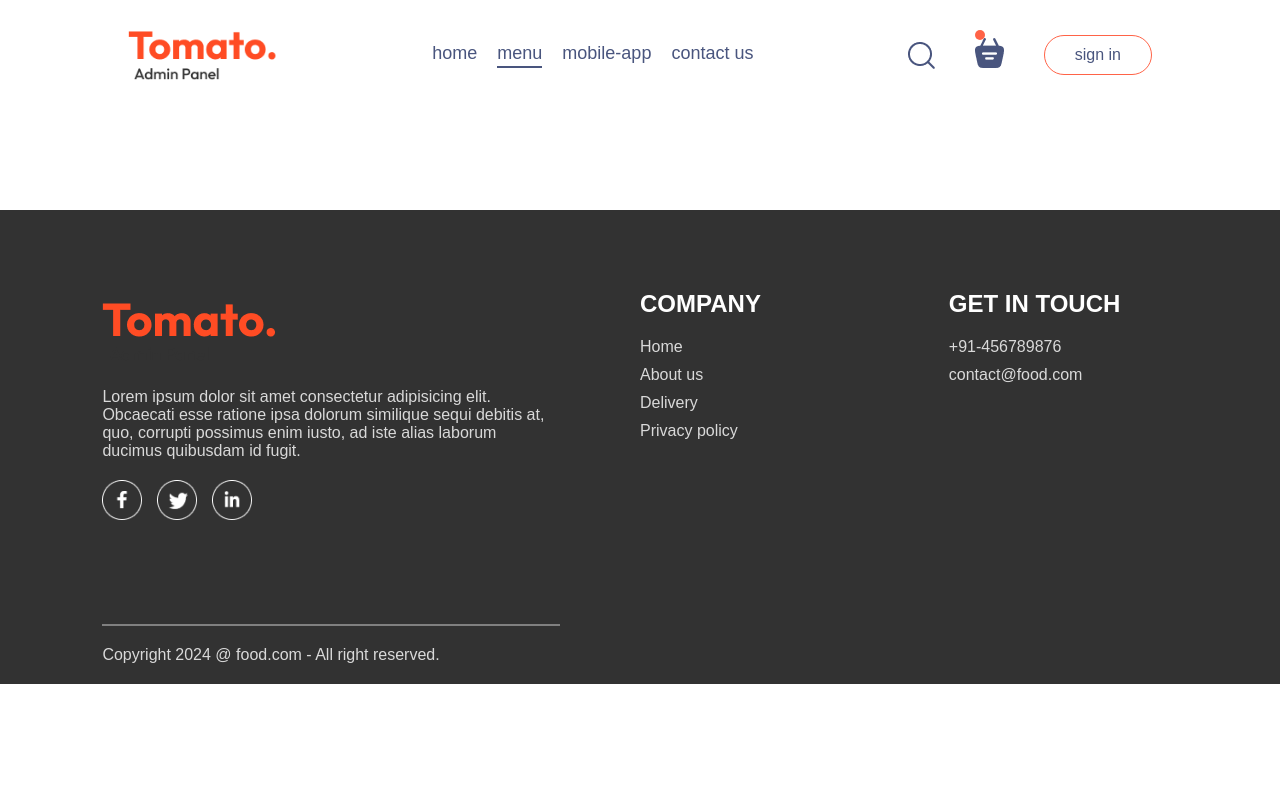
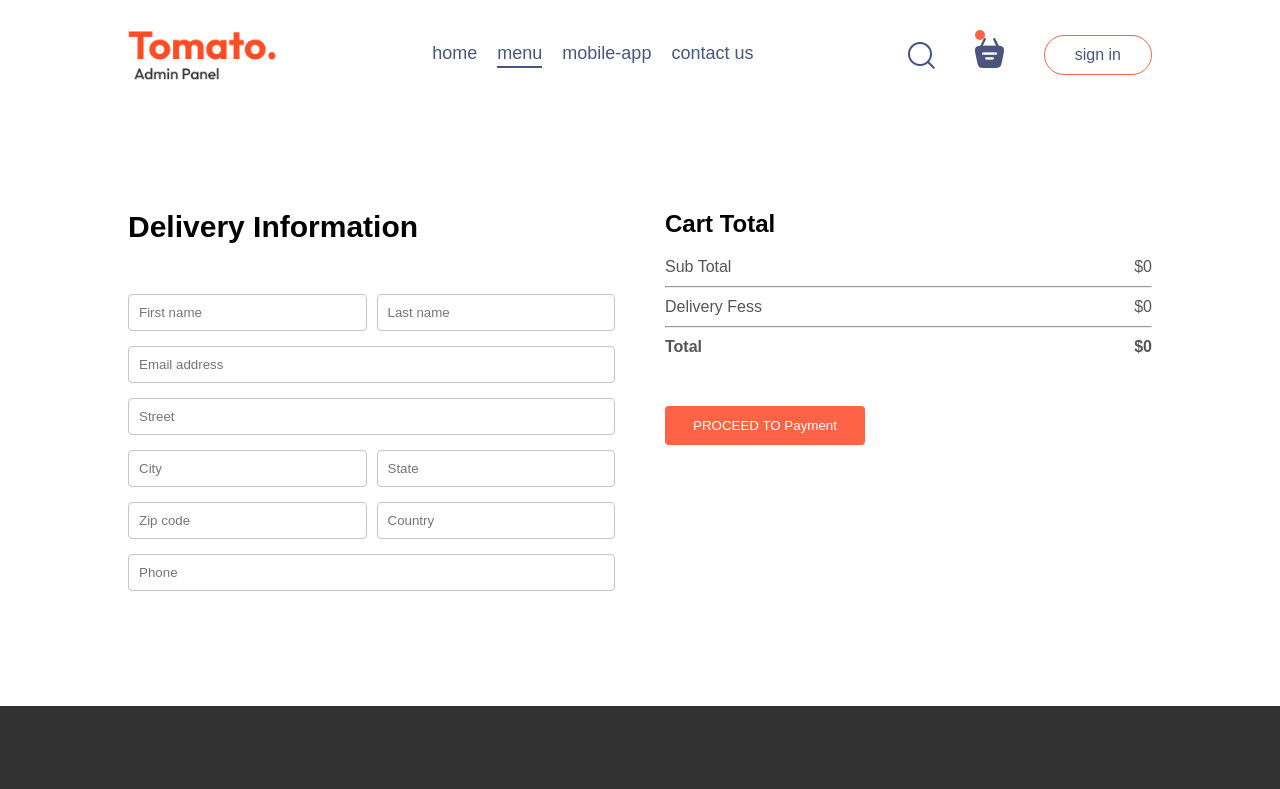
Before and after one commit to SagarXdev23/Food_Delivery_Mini-Project, a React (Vite) app in the folder frontend/food/: page /order in a window 1280 px wide. Shown: the top 789 px of the page. Built offline with nearby package versions, Linux system fonts and the light colour scheme.

Commit message:
placeorder added

```diff
--- a/frontend/food/src/pages/Home/Cart/Cart.jsx
+++ b/frontend/food/src/pages/Home/Cart/Cart.jsx
@@ -1,10 +1,13 @@
-import React, { useContext } from 'react'
+import React, { useContext, useState } from 'react'
 import "./Cart.css"
 import { StoreContext } from '../../../context/StoreContext';
 import { food_list } from '../../../assets/assets';
+import { useNavigate } from 'react-router-dom';
 const Cart = () => {
 
   const {cartItems,food_list,removeFromCart,getTotalCartAmount} = useContext(StoreContext);
+
+  const navigate = useNavigate();
 
   return (
     <div className='cart'>
@@ -49,16 +52,16 @@
             <hr />
             <div className="cart-total-details">
               <p>Delivery Fess</p>
-              <p>${2}</p>
+              <p>${getTotalCartAmount()===0?0:2}</p>
             </div>
             <hr />
             <div className="cart-total-details">
               <b>Total</b>
-              <b>${getTotalCartAmount()+2}</b>
+              <b>${getTotalCartAmount()===0?0:getTotalCartAmount()+2}</b>
             </div>
 
           </div>
-          <button>PROCEED TO CHECKOUT</button>
+          <button onClick={()=>navigate('/order')}>PROCEED TO CHECKOUT</button>
         </div>
         <div className="cart-promocode">
           <div>
--- a/frontend/food/src/pages/Home/Cart/PlaceOrder/PlaceOrder.css
+++ b/frontend/food/src/pages/Home/Cart/PlaceOrder/PlaceOrder.css
@@ -0,0 +1,46 @@
+.place-order{
+    display: flex;
+    align-items: start;
+    justify-content: space-between;
+    gap: 50px;
+    margin-top: 100px;
+
+}
+
+.place-order-left{
+    width: 100%;
+    max-width: max(30%,500px);
+
+}
+
+.place-order-left .title{
+    font-size: 30px;
+    font-weight:600 ;
+    margin-bottom: 50px;
+
+}
+
+.place-order-left input{
+    margin-bottom: 15px;
+    width: 100%;
+    padding: 10px;
+    border: 1px solid #c5c5c5;
+    border-radius: 4px;
+    outline-color: tomato;
+
+}
+
+.place-order-left .multi-fields{
+    display: flex;
+    gap: 10px;
+
+}
+
+.place-order-right{
+    width: 100%;
+    max-width: max(40%, 500px);
+
+}
+.place-order .cart-total button{
+    margin-top: 30px;
+}
--- a/frontend/food/src/pages/Home/Cart/PlaceOrder/PlaceOrder.jsx
+++ b/frontend/food/src/pages/Home/Cart/PlaceOrder/PlaceOrder.jsx
@@ -1,10 +1,54 @@
-import React from 'react'
+import React, { useContext } from 'react'
 import "./PlaceOrder.css"
+import { StoreContext } from '../../../../context/StoreContext'
 const PlaceOrder = () => {
+
+  const {getTotalCartAmount} = useContext(StoreContext)
+
   return (
-    <div>
+    <form className='place-order'>
+      <div className="place-order-left">
+      <p className="title">Delivery Information</p>
+      <div className="multi-fields">
+        <input type="text" placeholder='First name'/>
+        <input type="text" placeholder='Last name'/>
+      </div>
+      <input type="email" placeholder='Email address' />
+      <input type="text" placeholder='Street'/>
+      <div className="multi-fields">
+        <input type="text" placeholder='City'/>
+        <input type="text" placeholder='State'/>
+      </div>
+      <div className="multi-fields">
+        <input type="text" placeholder='Zip code'/>
+        <input type="text" placeholder='Country'/>
+      </div>
+      <input type="text" placeholder='Phone' />
+      </div>
+      <div className="place-order-right">
+      <div className="cart-total">
+          <h2>Cart Total</h2>
+          <div>
+            <div className="cart-total-details">
+              <p>Sub Total</p>
+              <p>${getTotalCartAmount()}</p>
+            </div>
+            <hr />
+            <div className="cart-total-details">
+              <p>Delivery Fess</p>
+              <p>${getTotalCartAmount()===0?0:2}</p>
+            </div>
+            <hr />
+            <div className="cart-total-details">
+              <b>Total</b>
+              <b>${getTotalCartAmount()===0?0:getTotalCartAmount()+2}</b>
+            </div>
 
-    </div>
+          </div>
+          <button >PROCEED TO Payment</button>
+        </div>
+      </div>
+    </form>
   )
 }
 
```
